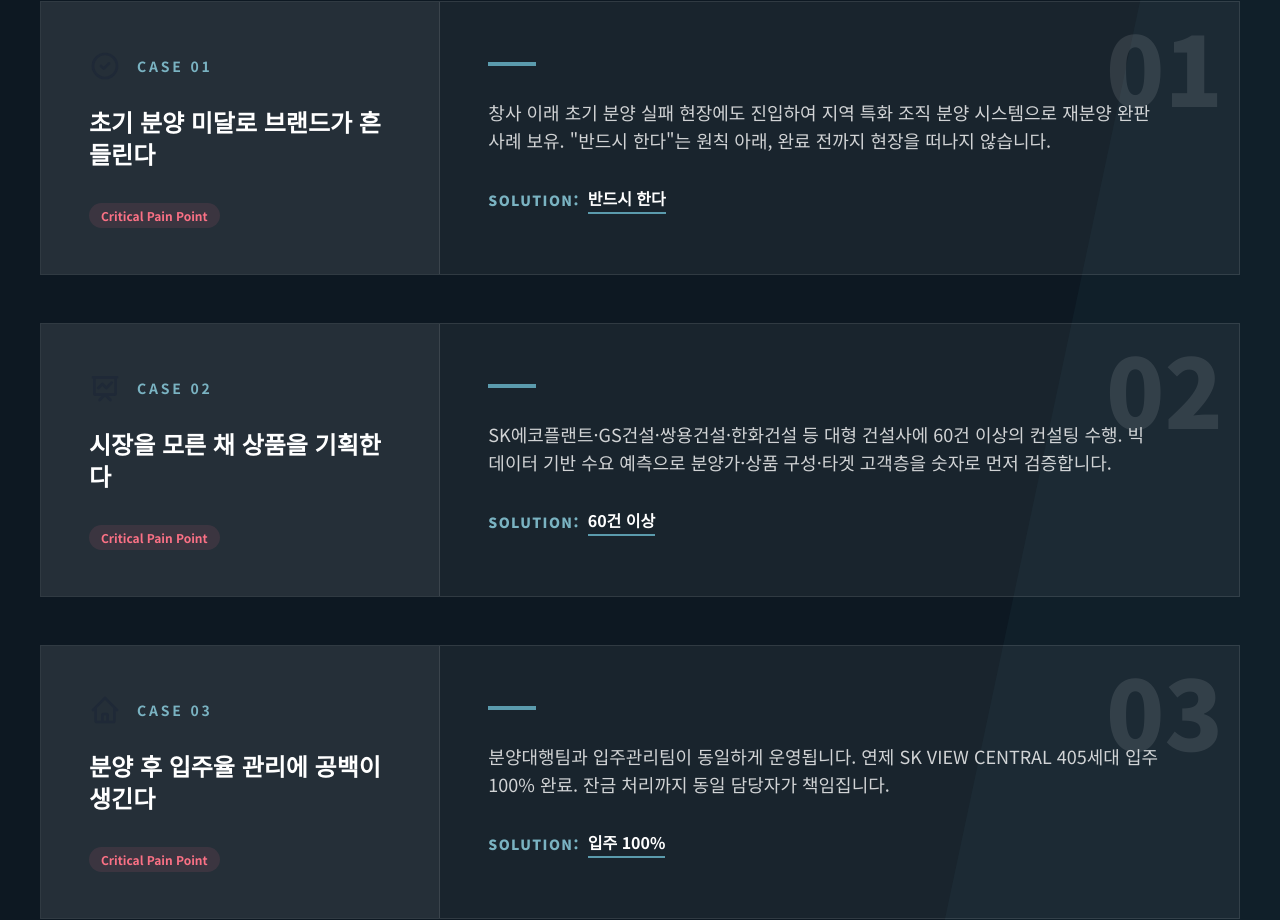
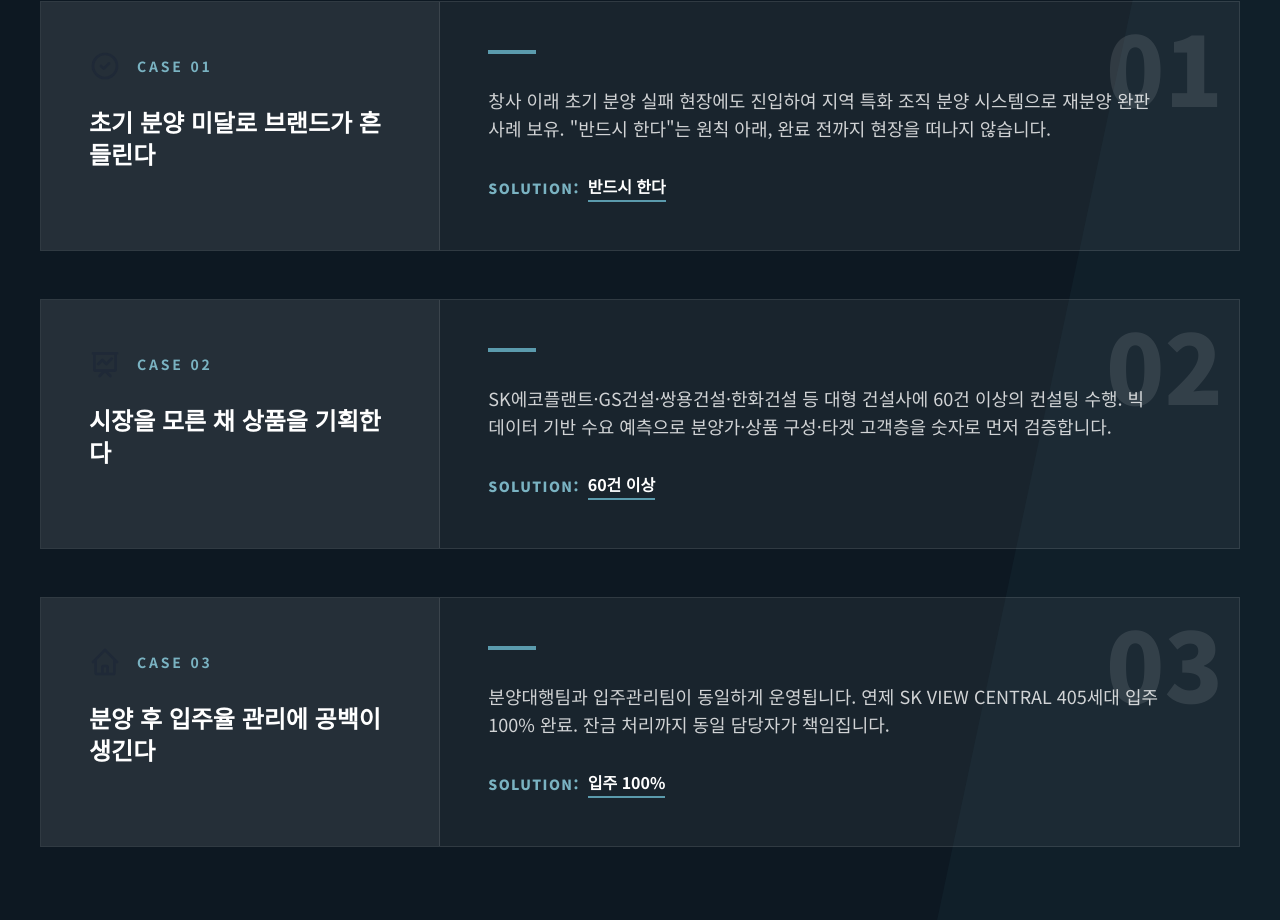
Before and after one commit to pinp10000-v1/pipin-homepage, a Next.js app: page / in a window 1280 px wide. Shown: the part 6373-7293 px from the top of the page. Built offline with nearby package versions, Linux system fonts and the light colour scheme.

Commit message:
Remove Critical Pain Point text from solutions

```diff
--- a/components/Solution.tsx
+++ b/components/Solution.tsx
@@ -98,9 +98,6 @@ export default function Solution() {
                     {s.problem}
                   </h3>
                 </div>
-                <div className="mt-8">
-                  <span className="text-xs font-semibold text-rose-400 bg-rose-400/10 px-3 py-1 rounded-full px-2">Critical Pain Point</span>
-                </div>
               </div>
 
               {/* Solution Side */}
```
